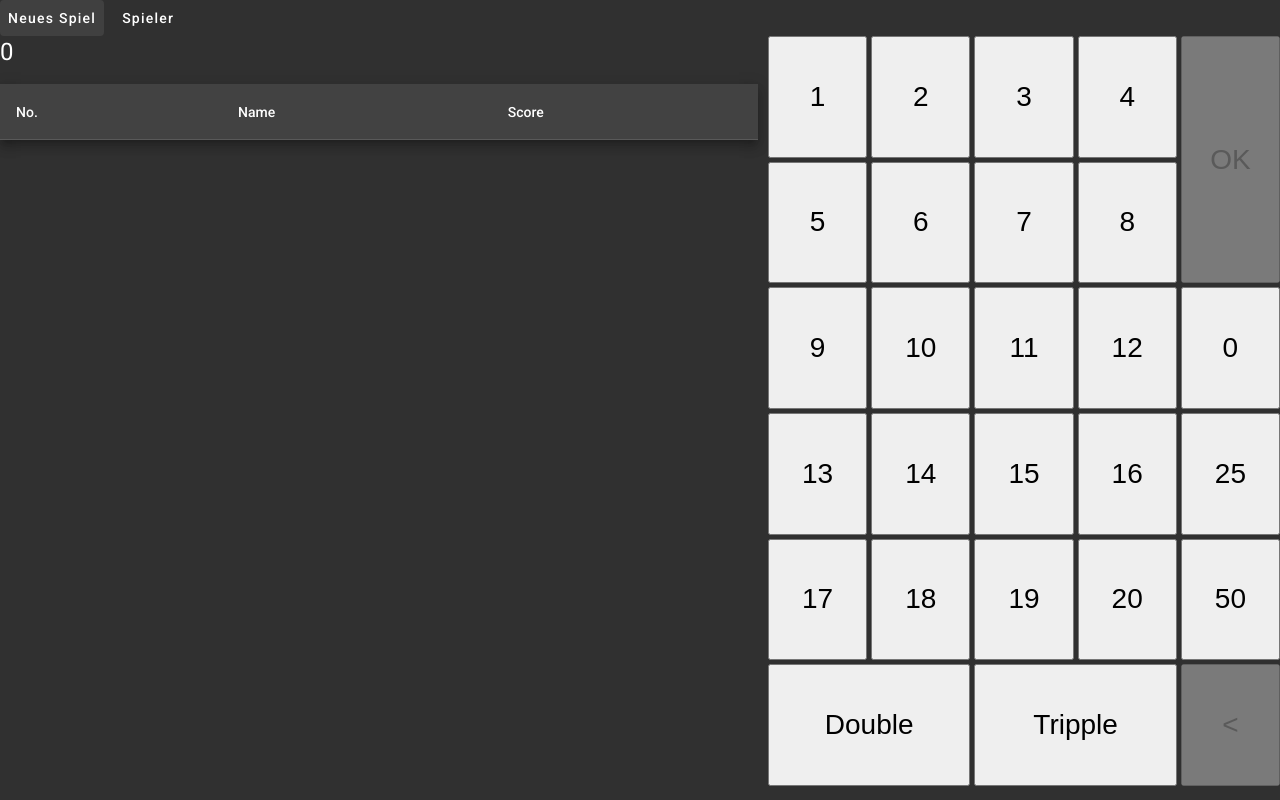
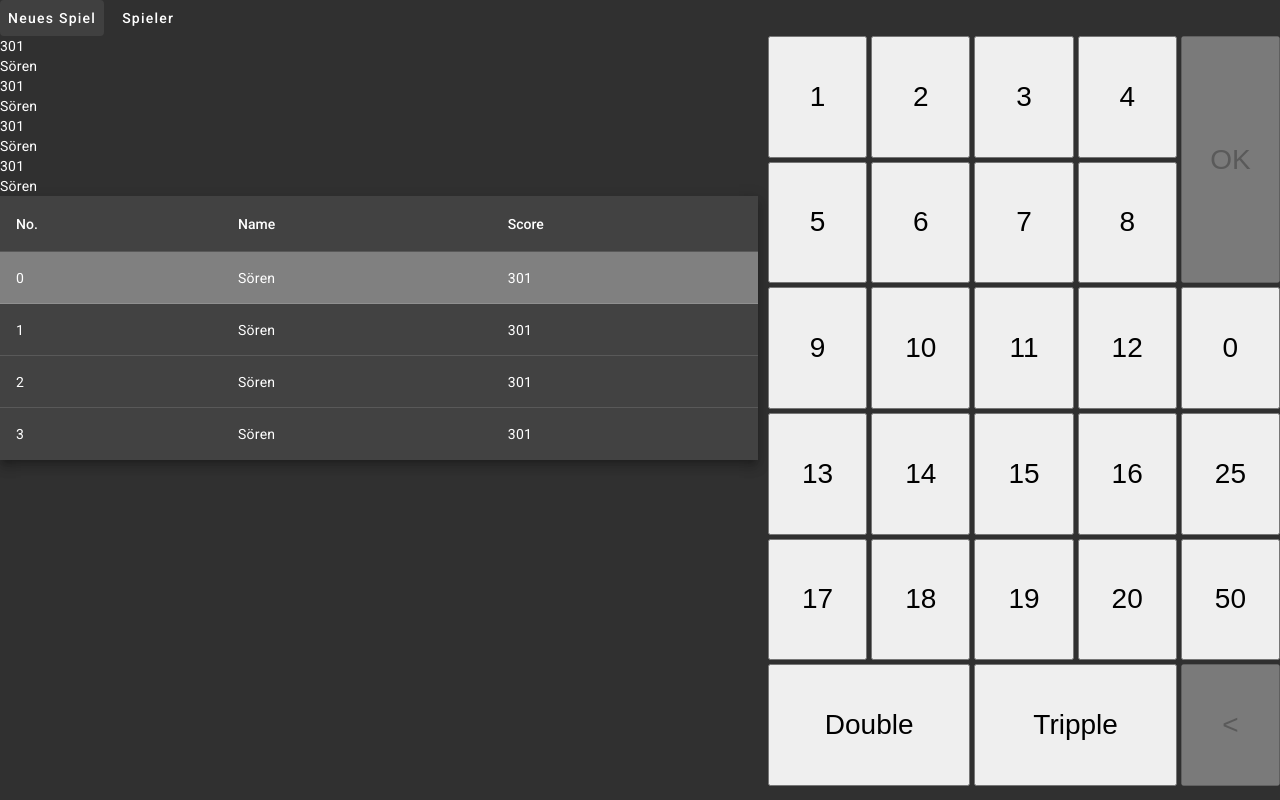
Before and after one commit to samy-blake/dartManager, an Angular app: page /game-panel in a window 1280 px wide. Built offline with nearby package versions, Linux system fonts and the light colour scheme.

Commit message:
feat: add player cards component

```diff
--- a/src/app/game-panel/game-panel.component.html
+++ b/src/app/game-panel/game-panel.component.html
@@ -1,11 +1,13 @@
 <section class="game-panel">
   <div class="player-list">
-    <h1>
-      {{ pointsSum }}
-    </h1>
+    <app-player-cards
+      [activeId]="activeId"
+      [points]="points"
+      [playerList]="playerDataList"
+    ></app-player-cards>
     <div>
       <mat-chip-option *ngFor="let point of points; let i = index">
-        {{ point }}
+        {{ point.value * point.multiplication }}
         <button matChipRemove (click)="removePoint(i)">x</button>
       </mat-chip-option>
     </div>
@@ -81,14 +83,14 @@
     <button
       class="point-25"
       (click)="setPoint(25)"
-      [disabled]="points.length === 3"
+      [disabled]="points.length === 3 || multiplication !== 1"
     >
       25
     </button>
     <button
       class="point-50"
       (click)="setPoint(50)"
-      [disabled]="points.length === 3"
+      [disabled]="points.length === 3 || multiplication !== 1"
     >
       50
     </button>
--- a/src/app/game-panel/game-panel.component.ts
+++ b/src/app/game-panel/game-panel.component.ts
@@ -2,6 +2,7 @@
 // https://stackblitz.com/edit/mat-table-animation?file=app%2Fanimations%2Ftemplate.animations.ts
 
 import {
+  AfterContentInit,
   AfterViewInit,
   ChangeDetectorRef,
   Component,
@@ -21,12 +22,17 @@ import { ActivatedRoute, Router } from '@angular/router';
 interface PlayerDataTable extends PlayerData {
   active: boolean;
 }
+
+export interface Points {
+  value: number;
+  multiplication: number;
+}
 @Component({
   selector: 'app-game-panel',
   templateUrl: './game-panel.component.html',
   styleUrls: ['./game-panel.component.scss'],
 })
-export class GamePanelComponent implements OnDestroy {
+export class GamePanelComponent implements OnDestroy, AfterViewInit {
   private _playerList: Player[] = [];
   private _routeQueryParams$: Subscription | undefined;
 
@@ -36,14 +42,10 @@ export class GamePanelComponent implements OnDestroy {
 
   public playerDataSourceColumns = ['pos', 'name', 'score'];
   public playerDataSource!: MatTableDataSource<PlayerDataTable>;
+  public playerDataList: PlayerDataTable[] = [];
   public multiplication = 1;
-  public points: number[] = [];
-
-  get pointsSum() {
-    return this.points.reduce((a, b) => {
-      return a + b;
-    }, 0);
-  }
+  public points: Points[] = [];
+  public activeId: string = '';
 
   @ViewChild(MatSort)
   sort!: MatSort;
@@ -85,9 +87,13 @@ export class GamePanelComponent implements OnDestroy {
         ...player,
         active: i === 0,
       });
+      if (i === 0) {
+        this.activeId = player.id;
+      }
     }
     this.playerDataSource = new MatTableDataSource(data);
     this.playerDataSource.sort = this.sort;
+    this.playerDataList = data;
   }
 
   // update table data
@@ -107,6 +113,7 @@ export class GamePanelComponent implements OnDestroy {
         : activeIndex + 1;
     this.playerDataSource.data[activeIndex].active = false;
     this.playerDataSource.data[nextIndex].active = true;
+    this.activeId = this.playerDataSource.data[nextIndex].id;
   }
 
   setMultiplication(multiplication: number) {
@@ -121,15 +128,19 @@ export class GamePanelComponent implements OnDestroy {
     if (this.points.length > 3) {
       return;
     }
-    if (this.multiplication > 1) {
-      value *= this.multiplication;
-      this.multiplication = 1;
-    }
-    this.points.push(value);
+    this.points.push({
+      value,
+      multiplication: this.multiplication,
+    });
+    this.multiplication = 1;
   }
 
   public setPointsToActivePlayer(): void {
-    this.setPointToPlayer(this.pointsSum);
+    let pointsSum = 0;
+    for (const point of this.points) {
+      pointsSum += point.value * point.multiplication;
+    }
+    this.setPointToPlayer(pointsSum);
     this.points = [];
   }
 
@@ -166,4 +177,29 @@ export class GamePanelComponent implements OnDestroy {
   ngOnDestroy() {
     this._routeQueryParams$?.unsubscribe();
   }
+
+  ngAfterViewInit(): void {
+    setTimeout(
+      () =>
+        this.newGame([
+          {
+            id: 'as',
+            name: 'Sören',
+          },
+          {
+            id: 'asasd',
+            name: 'Sören',
+          },
+          {
+            id: 'agfgfs',
+            name: 'Sören',
+          },
+          {
+            id: 'aadsass',
+            name: 'Sören',
+          },
+        ]),
+      1000
+    );
+  }
 }
--- /dev/null
+++ b/src/app/game-panel/player-cards/player-cards.component.html
@@ -0,0 +1,19 @@
+<section class="player-cards">
+  <div class="card-list">
+    <div
+      class="card"
+      *ngFor="let player of playerList"
+      [ngClass]="{ active: player.id === activeId }"
+    >
+      <div class="points">
+        {{ player.id === activeId ? player.score + pointSum : player.score }}
+      </div>
+      <div class="name">
+        {{ player.name }}
+      </div>
+      <div class="icons">
+        <mat-icon *ngFor="let point of points"> rocket </mat-icon>
+      </div>
+    </div>
+  </div>
+</section>
--- /dev/null
+++ b/src/app/game-panel/player-cards/player-cards.component.ts
@@ -0,0 +1,36 @@
+import { Component, Input } from '@angular/core';
+import { PlayerDBData } from 'src/app/core/player-data.service';
+import { Points } from '../game-panel.component';
+import { PlayerData } from '../Player';
+
+@Component({
+  selector: 'app-player-cards',
+  templateUrl: './player-cards.component.html',
+  styleUrls: ['./player-cards.component.scss'],
+})
+export class PlayerCardsComponent {
+  public playerList: PlayerData[] = [];
+
+  @Input() activeId: string = '';
+
+  public pointSum: number = 0;
+  points: Points[] = [];
+
+  @Input('points')
+  set _points(value: Points[]) {
+    if (value.length > 0) {
+      // this.pointSum = value
+      //   .map((v) => v.multiplication * v.value)
+      //   .reduce((v) => v);
+    } else {
+      this.pointSum = 0;
+    }
+    this.points = value;
+    console.log(this.pointSum);
+  }
+
+  @Input('playerList')
+  set _playerList(value: PlayerData[]) {
+    this.playerList = value;
+  }
+}
```
Also changed, not shown: src/app/game-panel/game-panel.module.ts (+8 -1 lines), src/app/game-panel/player-cards/player-cards.component.scss (added), 1 other file (tests, documents, lock files or other folders).
